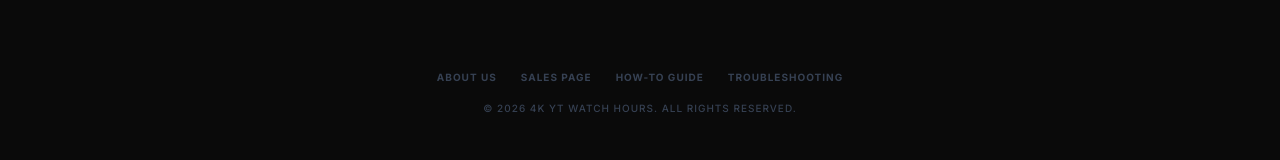
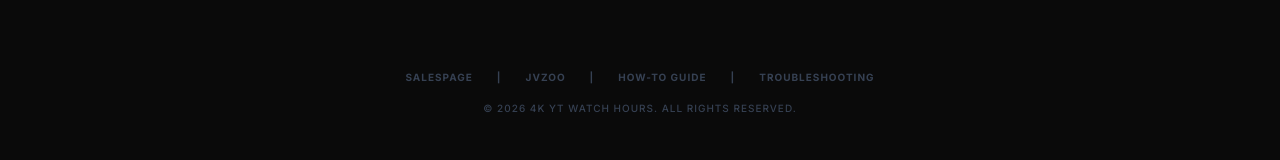
Before and after one commit to 4kytwatchhourstime/4kytwatchhourstime, a React (Vite) app: page /why-watch-hours-stuck in a window 1280 px wide. Shown: the part 5027-5187 px from the top of the page. Built offline with nearby package versions, Linux system fonts and the light colour scheme.

Commit message:
Update WhyStuckPage.tsx

```diff
--- a/src/WhyStuckPage.tsx
+++ b/src/WhyStuckPage.tsx
@@ -267,9 +267,9 @@ export default function WhyStuckPage() {
         {/* Footer */}
         <footer className="pt-20 border-t border-white/5 text-gray-700 text-[10px] text-center space-y-4 uppercase tracking-widest font-medium">
           <div className="flex flex-wrap justify-center gap-6 font-bold">
-            <a href="/about" className="hover:text-[#FFD700] transition-colors">About Us</a>
-            <a href="/sales" className="hover:text-[#FFD700] transition-colors">Sales Page</a>
-            <a href="/how-to-get-4000-watch-hours" className="hover:text-[#FFD700] transition-colors">How-To Guide</a>
+            <a href="/sales" className="hover:text-[#FFD700] transition-colors">Salespage</a> |
+            <a href="/jvzoo" className="hover:text-[#FFD700] transition-colors">JVZoo</a> |
+            <a href="/how-to-get-4000-watch-hours" className="hover:text-[#FFD700] transition-colors">How-To Guide</a> |
             <a href="/why-watch-hours-stuck" className="hover:text-[#FFD700] transition-colors">Troubleshooting</a>
           </div>
           <p>&copy; {new Date().getFullYear()} 4K YT Watch Hours. All rights reserved.</p>
```
